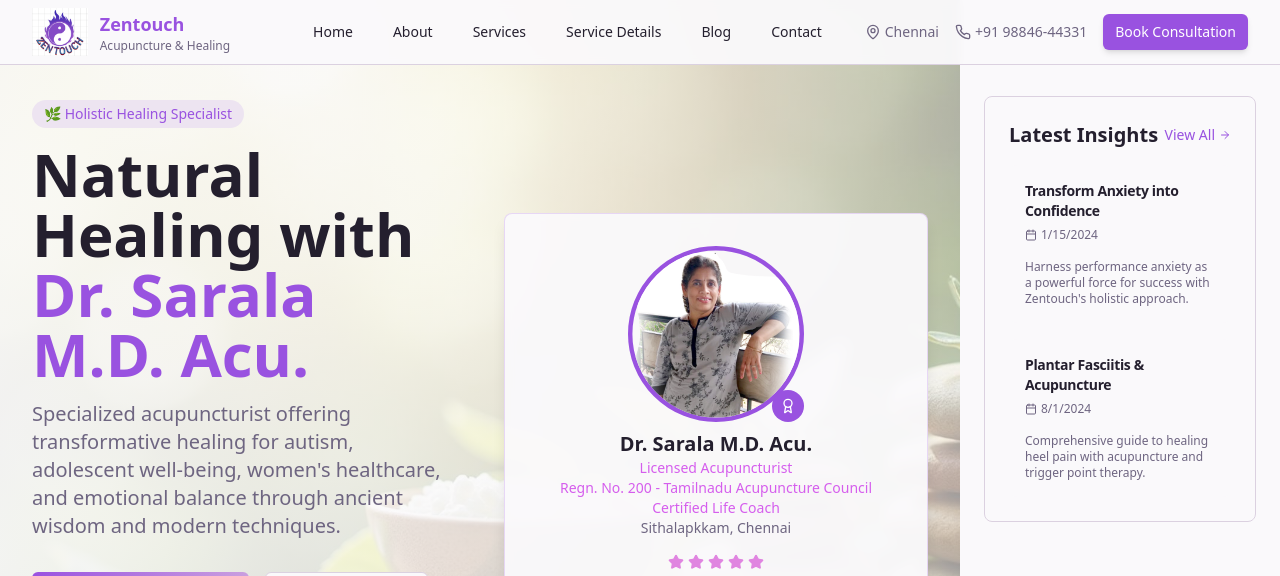
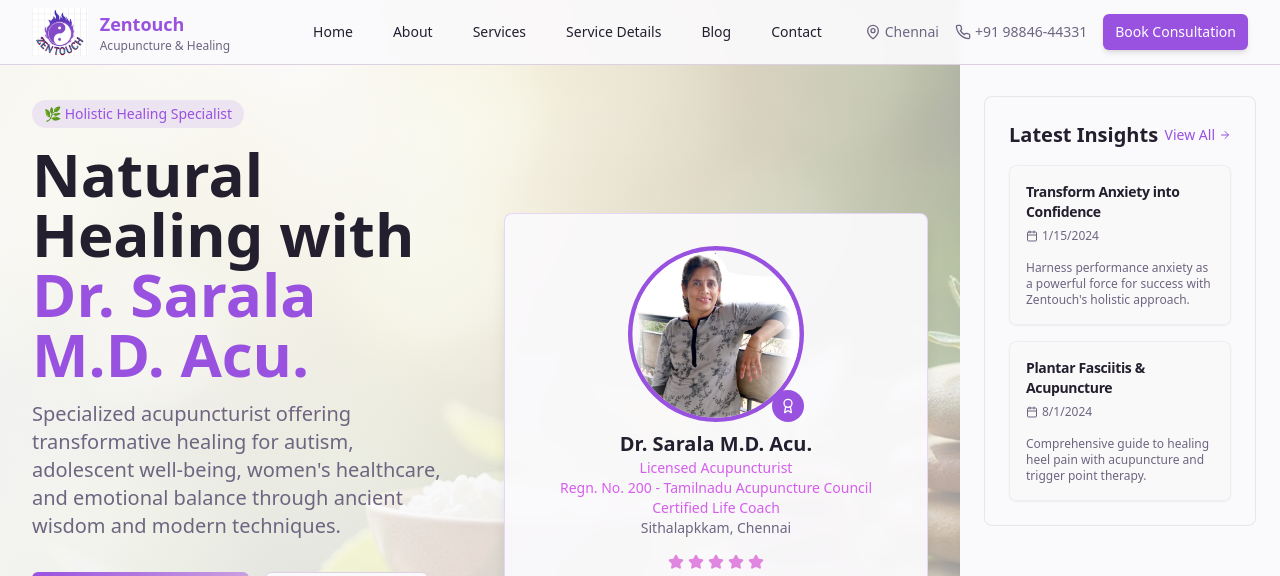
Before and after one commit to zen8touch/sarala-wellbeing-hub, a React (Vite) app: page / in a window 1280 px wide. Shown: the top 576 px of the page. Built offline with nearby package versions, Linux system fonts and the light colour scheme.

Commit message:
Match blog preview frame color
Updated the `BlogPreview` component to match the color scheme of other elements on the page.
- edited src/components/BlogPreview.tsx

```diff
--- a/src/components/BlogPreview.tsx
+++ b/src/components/BlogPreview.tsx
@@ -1,3 +1,4 @@
+
 import { Card, CardContent, CardDescription, CardHeader, CardTitle } from "@/components/ui/card";
 import { Calendar, ArrowRight } from "lucide-react";
 import { Link } from "react-router-dom";
@@ -19,7 +20,7 @@ const blogPosts = [
 
 const BlogPreview = () => {
   return (
-    <div className="bg-card border rounded-lg p-6 sticky top-24">
+    <div className="bg-background/50 backdrop-blur-sm border border-border/50 rounded-lg p-6 sticky top-24">
       <div className="flex items-center justify-between mb-4">
         <h3 className="text-xl font-bold text-foreground">Latest Insights</h3>
         <Link
@@ -34,7 +35,7 @@ const BlogPreview = () => {
       <div className="space-y-4">
         {blogPosts.map((post) => (
           <Link key={post.id} to="/blog" className="block group">
-            <Card className="border-0 shadow-none hover:shadow-sm transition-shadow">
+            <Card className="bg-background/80 border-border/30 shadow-soft hover:shadow-healing/20 transition-all duration-300">
               <CardHeader className="p-4">
                 <CardTitle className="text-sm font-semibold text-foreground group-hover:text-healing transition-colors line-clamp-2">
                   {post.title}
```
